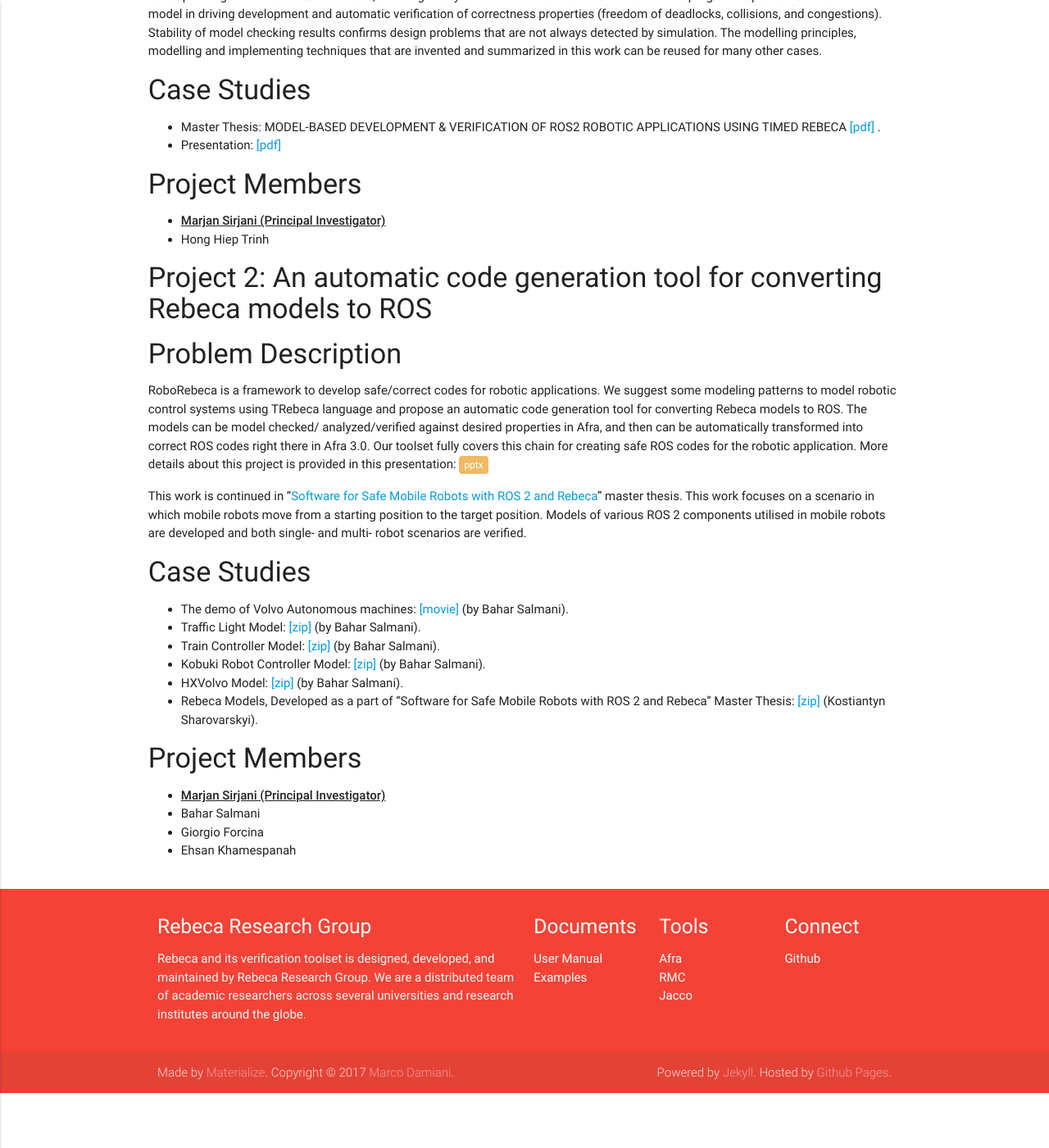
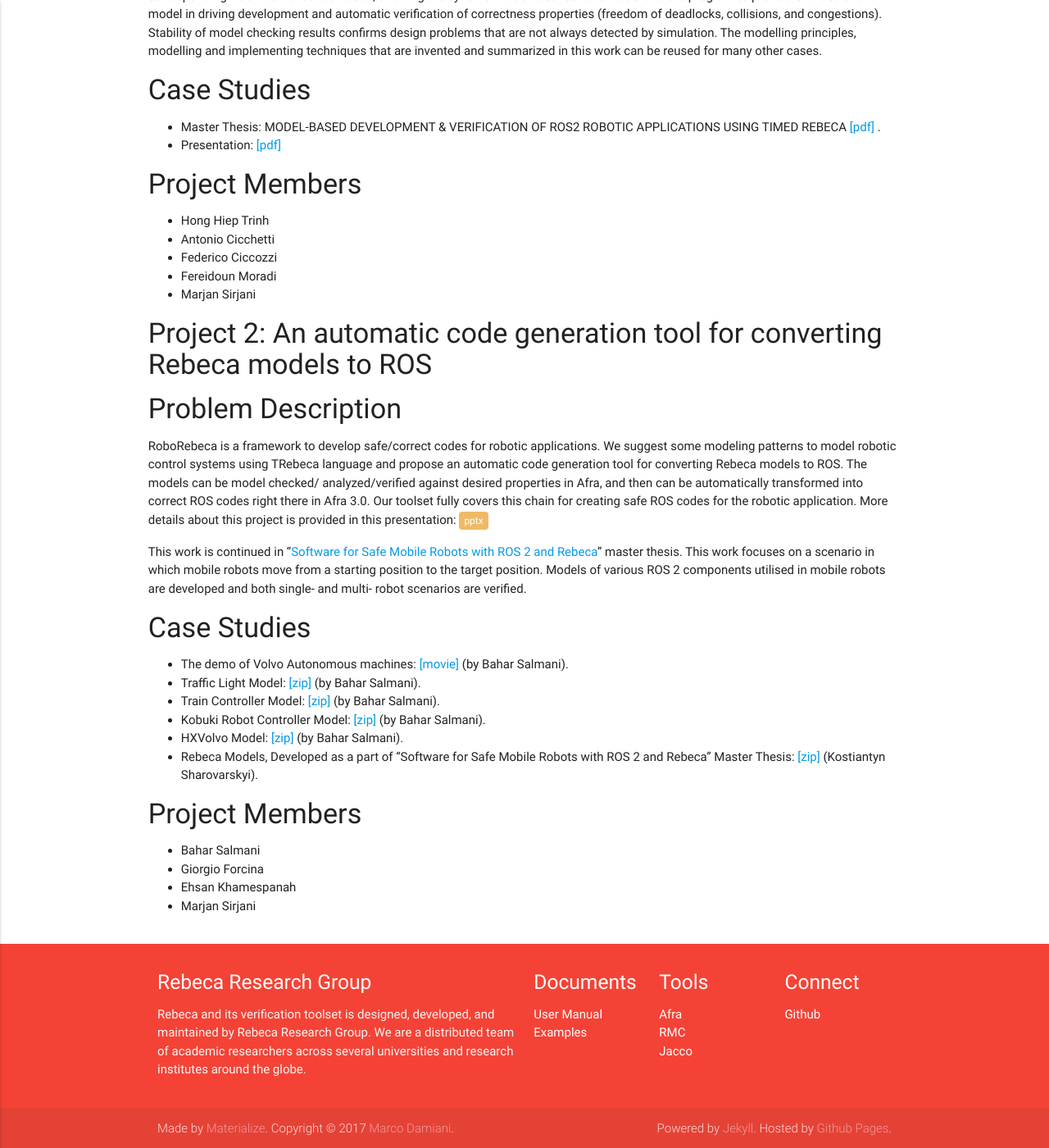
Before and after one commit to rebeca-lang/rebeca-lang.github.io, a Jekyll site: the page built from projects/RoboRebeca.md, in a window 1280 px wide and 1400 px high, scrolled down 681 px. Shown: the whole window at 82% size. Built offline with Jekyll 4.4.1, drawn with Linux system fonts in a browser that asks for light colours; before the commit the page ends 2014 px from its top, so only the background shows below that.

Commit message:
Update RoboRebeca.md

```diff
--- a/projects/RoboRebeca.md
+++ b/projects/RoboRebeca.md
@@ -15,8 +15,11 @@ ROS2 is an increasingly popular middleware framework for developing robotic appl
 
 
 #### Project Members
-* **<u>Marjan Sirjani (Principal Investigator)</u>**
 * Hong Hiep Trinh
+* Antonio Cicchetti
+* Federico Ciccozzi
+* Fereidoun Moradi
+* Marjan Sirjani
 
 
 
@@ -38,10 +41,10 @@ This work is continued in "[Software for Safe Mobile Robots with ROS 2 and Rebec
 * Rebeca Models, Developed as a part of "Software for Safe Mobile Robots with ROS 2 and Rebeca" Master Thesis: [ [zip] ](/assets/projects/RoboRebeca/MobileRobots.zip) (Kostiantyn Sharovarskyi).
 
 #### Project Members
-* **<u>Marjan Sirjani (Principal Investigator)</u>**
 * Bahar Salmani
 * Giorgio Forcina
 * Ehsan Khamespanah
+* Marjan Sirjani
 <!--  {% comment %}
 #### Related Publications
 - Giorgio Forcina, Ali Jafari, Ehsan Khamespanah, Stephan Baumgart, Marjan Sirjani: AdaptiveFlow: An Actor-based Eulerian Framework for Track-based Flow Management, Submitted to SAC 2019.
```
